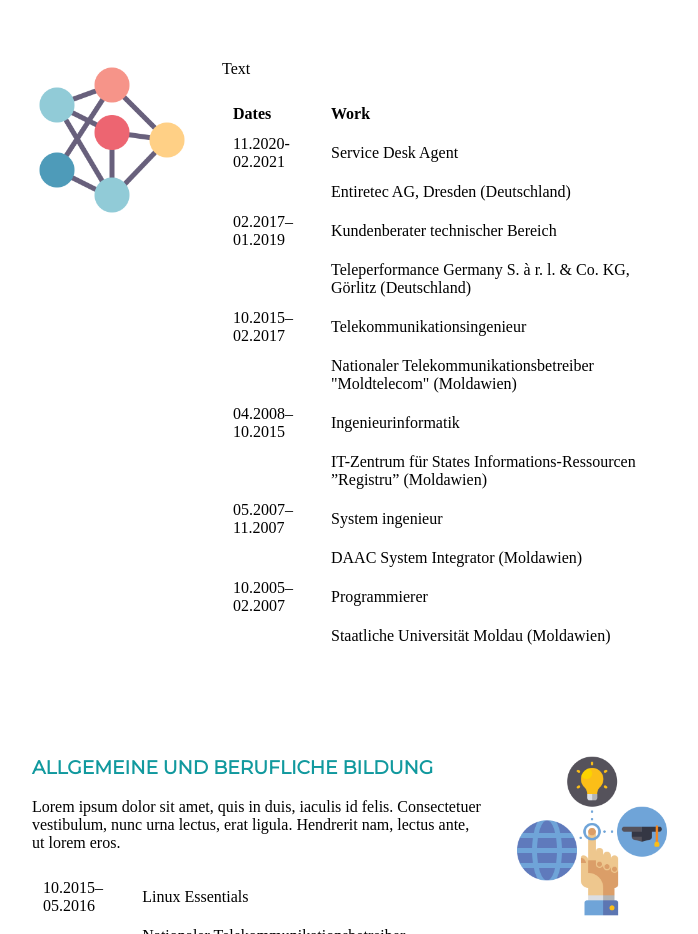
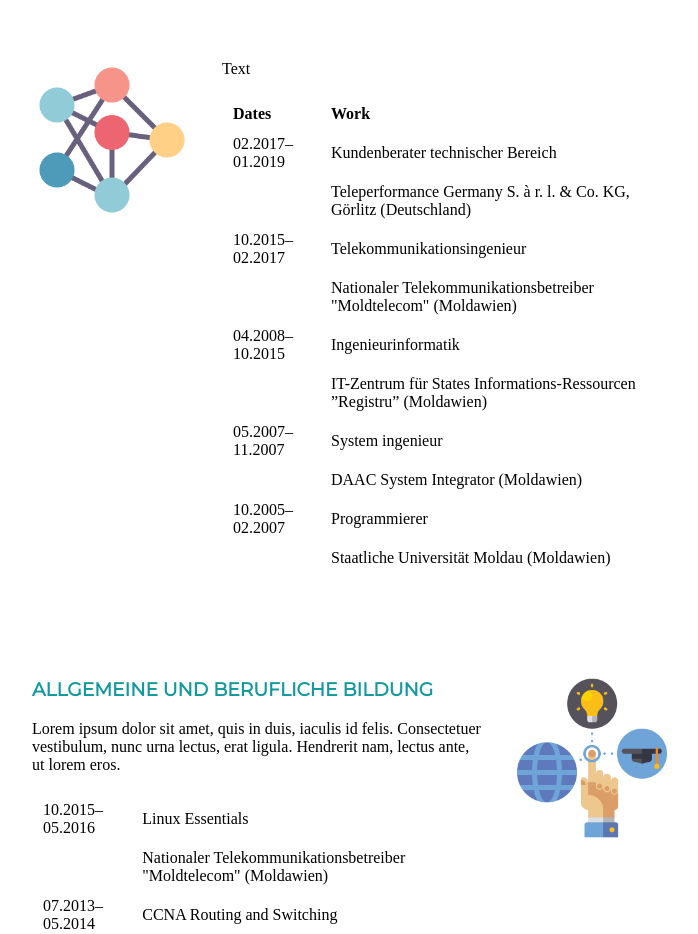
Before and after one commit to ghid777/Lebenslauf, a plain HTML site: page index.html in a window 1280 px wide. Shown: the part 1340-2274 px from the top of the page, without its empty margins (288-986 px from the left). Drawn offline with Linux system fonts and the light colour scheme.

Commit message:
Update index.html

```diff
--- a/index.html
+++ b/index.html
@@ -37,14 +37,6 @@
             <th>Work</th>
           </tr>
             </thead>
-          <tr>
-            <td>11.2020-02.2021</td>
-            <td>Service Desk Agent</td>
-          </tr>
-          <tr>
-            <td></td>
-            <td>Entiretec AG, Dresden (Deutschland)</td>
-          </tr>
           <tr>
             <td>02.2017–01.2019</td>
             <td>Kundenberater technischer Bereich</td>
```
